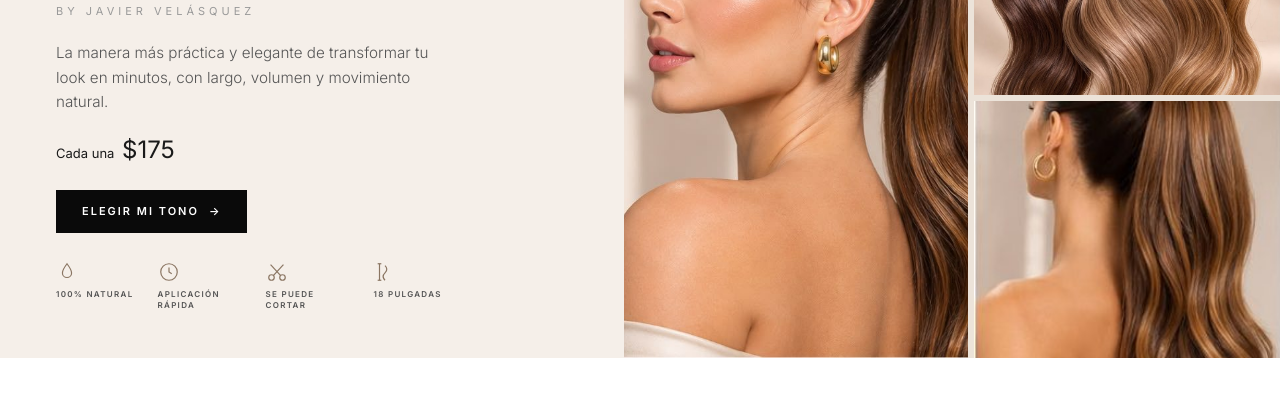
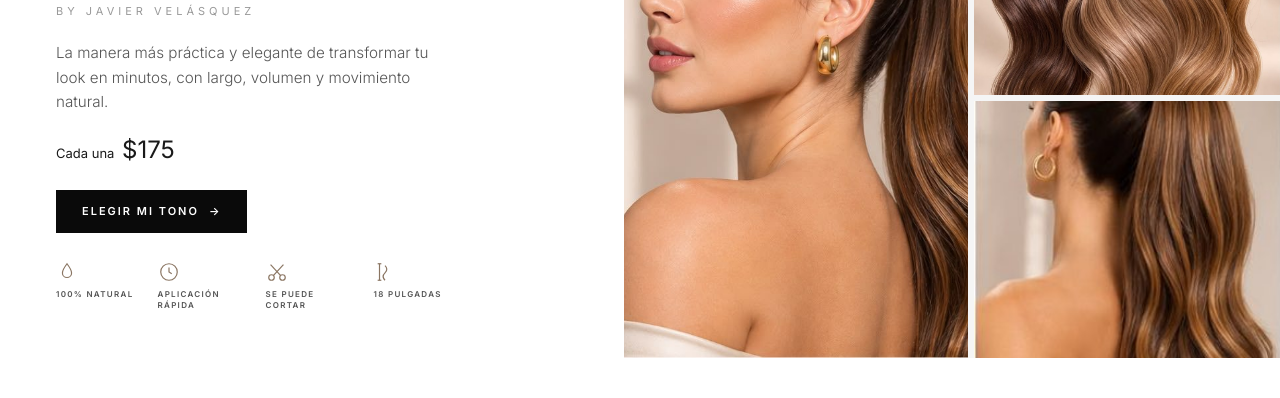
Before and after one commit to juandavidvaldes2-spec/javier-velasquez-store, a plain HTML site: page cabello-natural/ponytail.html in a window 1280 px wide. Shown: the part 264-662 px from the top of the page. Drawn offline with Linux system fonts and the light colour scheme.

Commit message:
Cabello natural: fondos beige a blanco a pedido de Marianela
Co-Authored-By: Claude Opus 5.5 <noreply@anthropic.com>

```diff
--- a/cabello-natural/cabello.css
+++ b/cabello-natural/cabello.css
@@ -1,12 +1,12 @@
 /* Colección Cabello Natural · Javier Velásquez Store
    Misma base que las landings de PLASMAFLOW y Plancha Rizadora: Inter, blanco y
-   negro, botones negros. Lo que la diferencia es un tono nude cálido en los
-   fondos, sacado del mismo material que mandó el estudio. */
+   negro, botones negros. Los fondos nude pasaron a blanco el 20-nov a pedido
+   de Marianela. Queda el acento taupe en etiquetas e iconos. */
 @import url('https://fonts.googleapis.com/css2?family=Inter:wght@200;300;400;500;600;700&display=swap');
 *{margin:0;padding:0;box-sizing:border-box}
 :root{
   --bg:#ffffff; --ink:#1a1a1a; --soft:#555; --mute:#999; --line:#ededed; --dark:#0a0a0a;
-  --nude:#f5efe9; --nude-2:#ece3d9; --nude-line:#e2d6c9; --taupe:#8a7562;
+  --nude:#ffffff; --nude-2:#f5f5f5; --nude-line:#e8e8e8; --taupe:#8a7562;
 }
 html{scroll-behavior:smooth}
 body{font-family:'Inter',-apple-system,sans-serif;background:var(--bg);color:var(--ink);line-height:1.5;-webkit-font-smoothing:antialiased;font-size:14px;overflow-x:hidden}
@@ -170,7 +170,7 @@ nav a.act{font-weight:600}
 /* Compra con selector de tono */
 .buy{background:var(--nude);padding:50px 40px}
 .buy-in{max-width:1000px;margin:0 auto;display:grid;grid-template-columns:.9fr 1.1fr;gap:44px;align-items:center}
-.buy-img{border-radius:16px;overflow:hidden;background:#fff;aspect-ratio:4/5;position:relative}
+.buy-img{border-radius:16px;overflow:hidden;background:#fff;aspect-ratio:4/5;position:relative;border:1px solid var(--line)}
 /* Recuadro que muestra que el set trae 5 piezas */
 .buy-set{position:absolute;left:14px;bottom:14px;width:clamp(124px,30%,170px);background:#fff;border-radius:12px;padding:6px 6px 8px;box-shadow:0 8px 22px rgba(0,0,0,.16)}
 .buy-img .buy-set img{width:100%;height:auto;aspect-ratio:3/4;object-fit:cover;object-position:center top;border-radius:8px;padding:0}
--- a/cabello-natural/ponytail.html
+++ b/cabello-natural/ponytail.html
@@ -5,7 +5,7 @@
 <meta name="viewport" content="width=device-width, initial-scale=1">
 <title>Ponytail · Javier Velásquez</title>
 <meta name="robots" content="noindex">
-<link rel="stylesheet" href="cabello.css?v=3">
+<link rel="stylesheet" href="cabello.css?v=4">
 </head>
 <body>
 
```
Also changed, not shown: cabello-natural/extensiones-de-cortina.html (+1 -1 lines), cabello-natural/index.html (+1 -1 lines).
